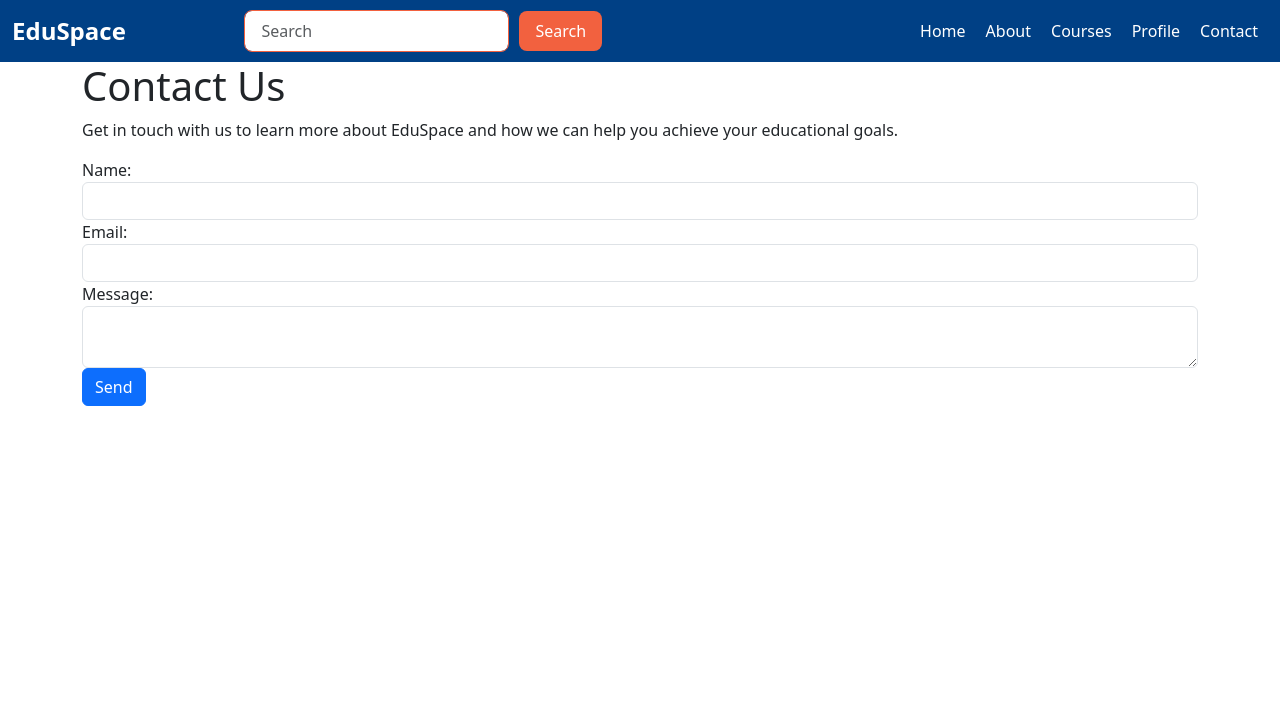
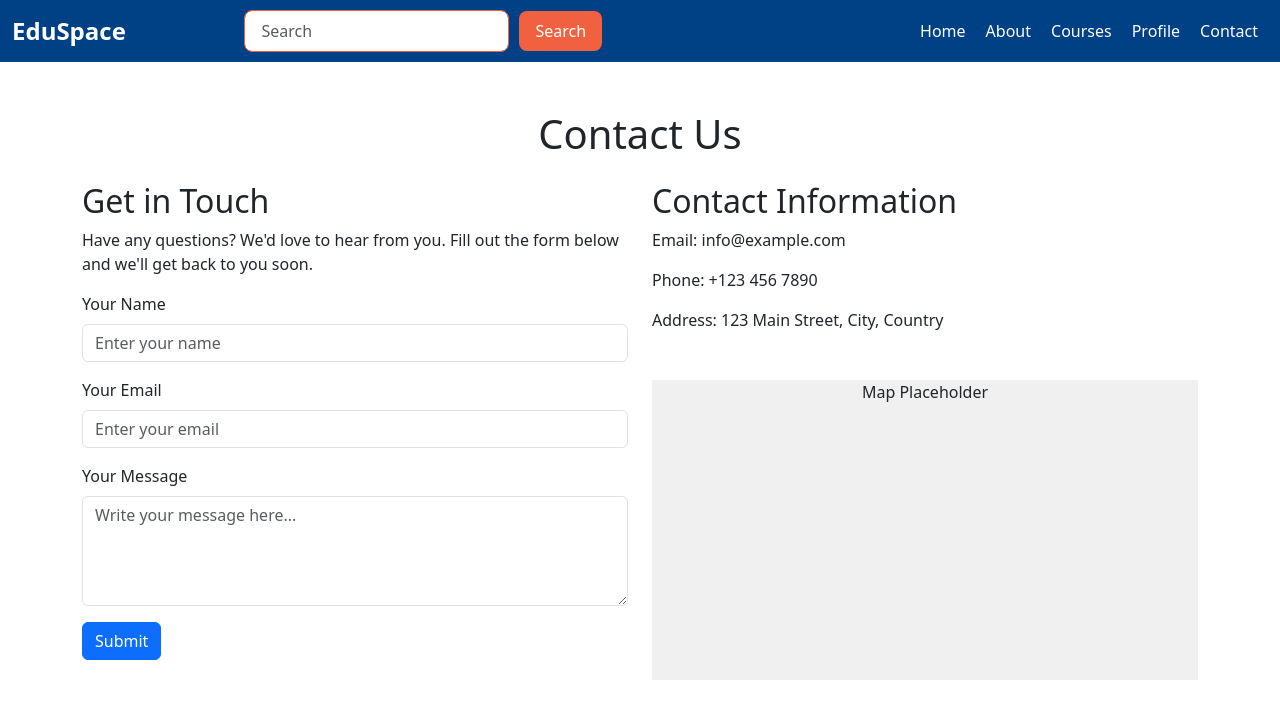
Before and after one commit to moustafaessam221/e-learning-final, a React (Create React App) app: page /contact in a window 1280 px wide. Shown: the top 718 px of the page. Built offline with nearby package versions, Linux system fonts and the light colour scheme.

Commit message:
Update Contact.jsx with new features

```diff
--- a/src/pages/Contact.jsx
+++ b/src/pages/Contact.jsx
@@ -1,27 +1,84 @@
-import React from 'react';
+import React, { useState } from 'react';
+import { Container, Form, Button, Row, Col } from 'react-bootstrap';
 
-const Contact = () => {
+const ContactUs = () => {
+  const [formData, setFormData] = useState({
+    name: '',
+    email: '',
+    message: '',
+  });
+
+  const handleChange = (e) => {
+    setFormData({
+      ...formData,
+      [e.target.name]: e.target.value,
+    });
+  };
+
+  const handleSubmit = (e) => {
+    e.preventDefault();
+    console.log('Form Submitted:', formData);
+    // يمكنك هنا إرسال البيانات إلى سيرفر أو API
+  };
+
   return (
-  <div className="container">
- <h1>Contact Us</h1>
- <p>Get in touch with us to learn more about EduSpace and how we can help you achieve your educational goals.</p>
- <form>
-   <div className="form-group">
-  <label for="name">Name:</label>
-  <input type="text" className="form-control" id="name" />
-   </div>
-   <div className="form-group">
-  <label for="email">Email:</label>
-  <input type="email" className="form-control" id="email" />
-   </div>
-    <div className="form-group">
-  <label for="message">Message:</label>
-  <textarea className="form-control" id="message" />
-    </div>
-    <button type="submit" className="btn btn-primary">Send</button>
- </form>
-  </div>
+    <Container className="my-5">
+      <h1 className="text-center mb-4">Contact Us</h1>
+      <Row>
+        <Col md={6}>
+          <h2>Get in Touch</h2>
+          <p>
+            Have any questions? We'd love to hear from you. Fill out the form below and we'll get back to you soon.
+          </p>
+          <Form onSubmit={handleSubmit}>
+            <Form.Group className="mb-3" controlId="formName">
+              <Form.Label>Your Name</Form.Label>
+              <Form.Control
+                type="text"
+                placeholder="Enter your name"
+                name="name"
+                value={formData.name}
+                onChange={handleChange}
+              />
+            </Form.Group>
+            <Form.Group className="mb-3" controlId="formEmail">
+              <Form.Label>Your Email</Form.Label>
+              <Form.Control
+                type="email"
+                placeholder="Enter your email"
+                name="email"
+                value={formData.email}
+                onChange={handleChange}
+              />
+            </Form.Group>
+            <Form.Group className="mb-3" controlId="formMessage">
+              <Form.Label>Your Message</Form.Label>
+              <Form.Control
+                as="textarea"
+                rows={4}
+                placeholder="Write your message here..."
+                name="message"
+                value={formData.message}
+                onChange={handleChange}
+              />
+            </Form.Group>
+            <Button variant="primary" type="submit">
+              Submit
+            </Button>
+          </Form>
+        </Col>
+        <Col md={6}>
+          <h2>Contact Information</h2>
+          <p>Email: info@example.com</p>
+          <p>Phone: +123 456 7890</p>
+          <p>Address: 123 Main Street, City, Country</p>
+          <div className="map-placeholder" style={{ height: '300px', background: '#f0f0f0' }}>
+            <p className="text-center mt-5">Map Placeholder</p>
+          </div>
+        </Col>
+      </Row>
+    </Container>
   );
 };
 
-export default Contact;
+export default ContactUs;
```
